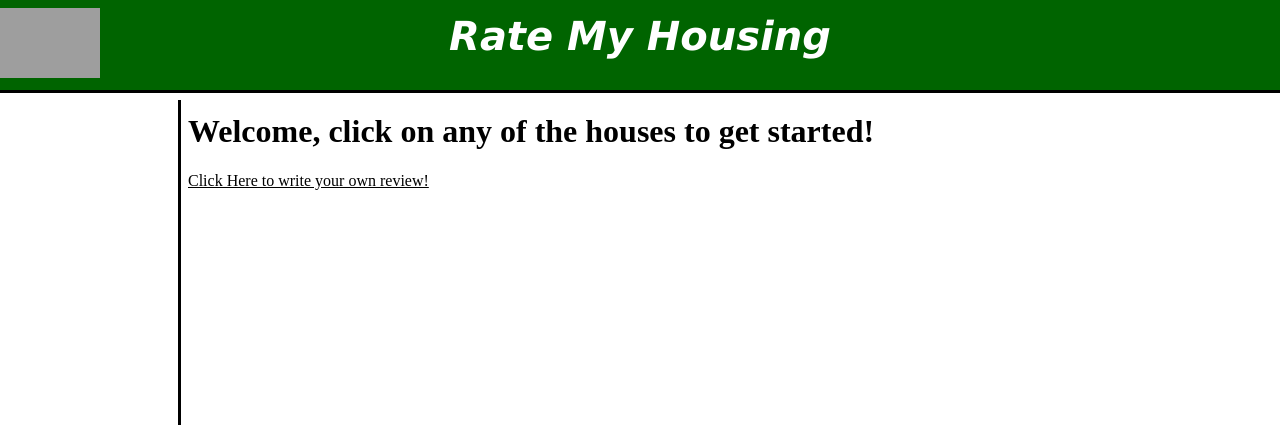
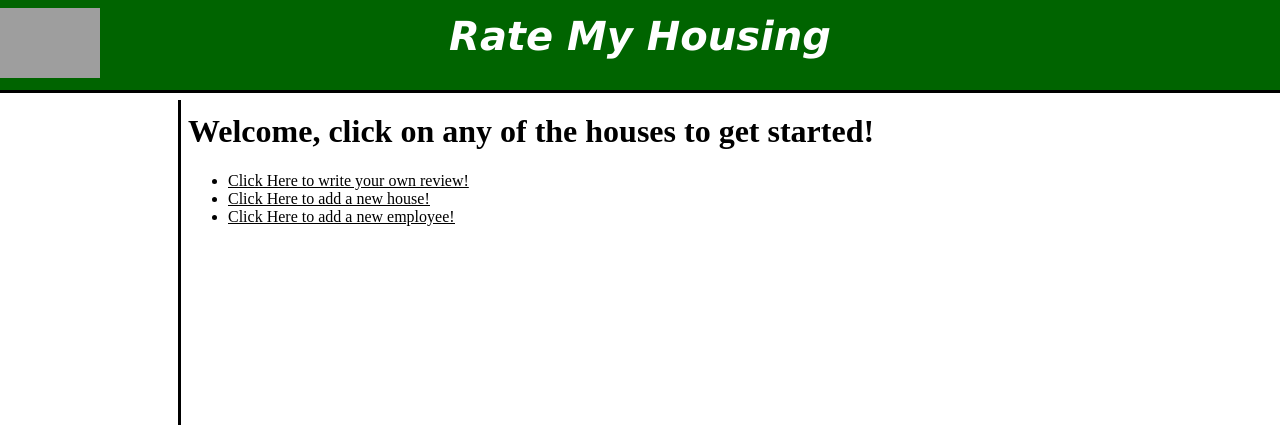
Before and after one commit to keanedawg/CS313-01, a PHP site: page /cs313-06/main.php in a window 1280 px wide. Shown: the top 425 px of the page. Run offline with PHP 8.4, Linux system fonts and the light colour scheme; data that the repository does not hold is empty; some libraries are stand-ins or nearby versions; grey boxes are pictures that could not be loaded.

Commit message:
set up create employee link in main.php

```diff
--- a/cs313-06/main.php
+++ b/cs313-06/main.php
@@ -15,7 +15,11 @@ $myDb = get_db();
 
 <div class="main">
     <h1>Welcome, click on any of the houses to get started!</h1>
-    <a href="writereview.php"><u>Click Here to write your own review!<u></a>
+    <ul>
+        <li><a href="writereview.php"><u>Click Here to write your own review!<u></a><br></li>
+        <li><a href="createhouse.php"><u>Click Here to add a new house!<u></a><br></li>
+        <li><a href="createemployee.php"><u>Click Here to add a new employee!<u></a><br></li>
+    </ul>
 </div>
 </body>
 </html>
--- a/cs313-06/submitreview.php
+++ b/cs313-06/submitreview.php
@@ -28,7 +28,4 @@
     $stmt->bindValue(':recommended', $recommended, PDO::PARAM_BOOL);
     $stmt->bindValue(':commentary', $commentary, PDO::PARAM_STR);
     $stmt->execute();
-
-
-
 ?>
```
